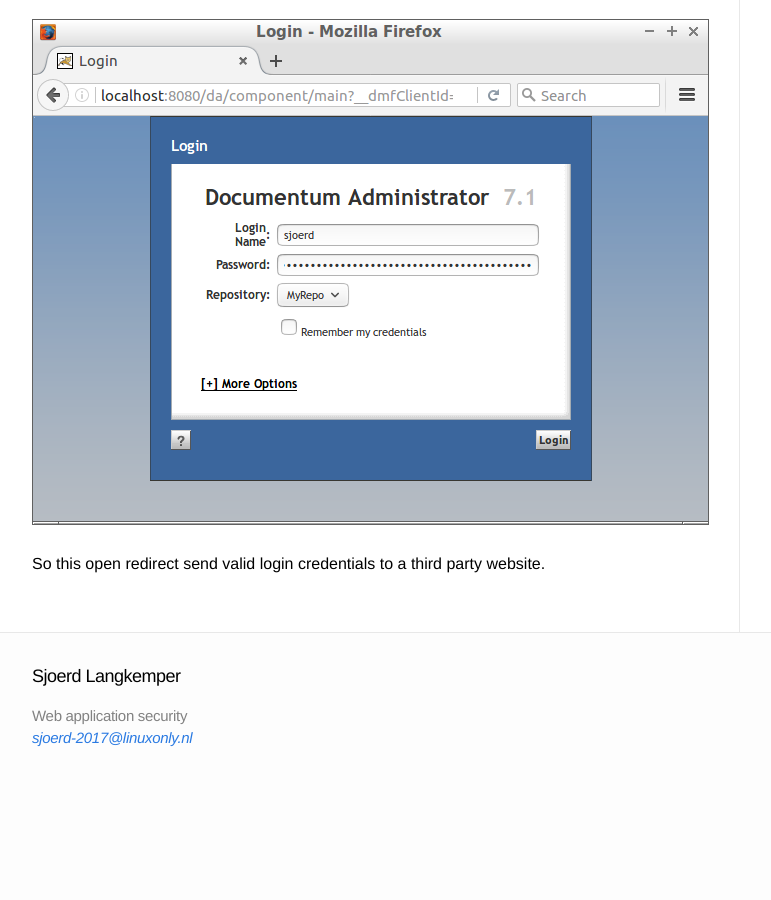
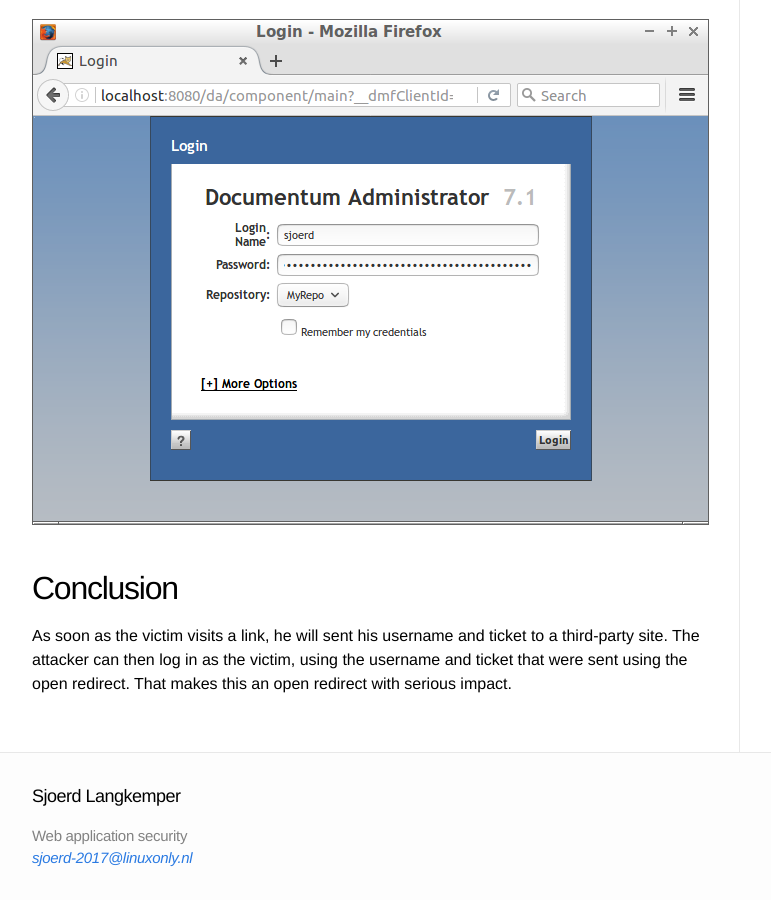
Before and after one commit to Sjord/Sjord.github.io, a Jekyll site: the page built from _posts/2017-05-24-open-redirect-with-authentication-in-documentum.md, in a window 1280 px wide and 900 px high, scrolled down 1886 px. Shown: the whole window, without its empty margins (108-879 px from the left). Built offline with Jekyll 4.4.1, drawn with Linux system fonts in a browser that asks for light colours; before the commit the page ends 2666 px from its top, so only the background shows below that; some of the changed text lies outside the part shown.

Commit message:
Work on intro and conclusion

```diff
--- a/_posts/2017-05-24-open-redirect-with-authentication-in-documentum.md
+++ b/_posts/2017-05-24-open-redirect-with-authentication-in-documentum.md
@@ -5,7 +5,7 @@
 date: 2017-10-11
 ---
 
-Documentum is an enterprise content management platform in which it is possible to upload and share documents.
+Documentum is an enterprise content management platform in which it is possible to upload and share documents. I found an open redirect in it that also exposes credentials.
 
 ## Open redirect
 
@@ -53,4 +53,6 @@
 
 ![Documentum Administrator login](/images/documentum-administrator-login.png)
 
-So this open redirect send valid login credentials to a third party website.
+## Conclusion
+
+As soon as the victim visits a link, he will sent his username and ticket to a third-party site. The attacker can then log in as the victim, using the username and ticket that were sent using the open redirect. That makes this an open redirect with serious impact.
```
